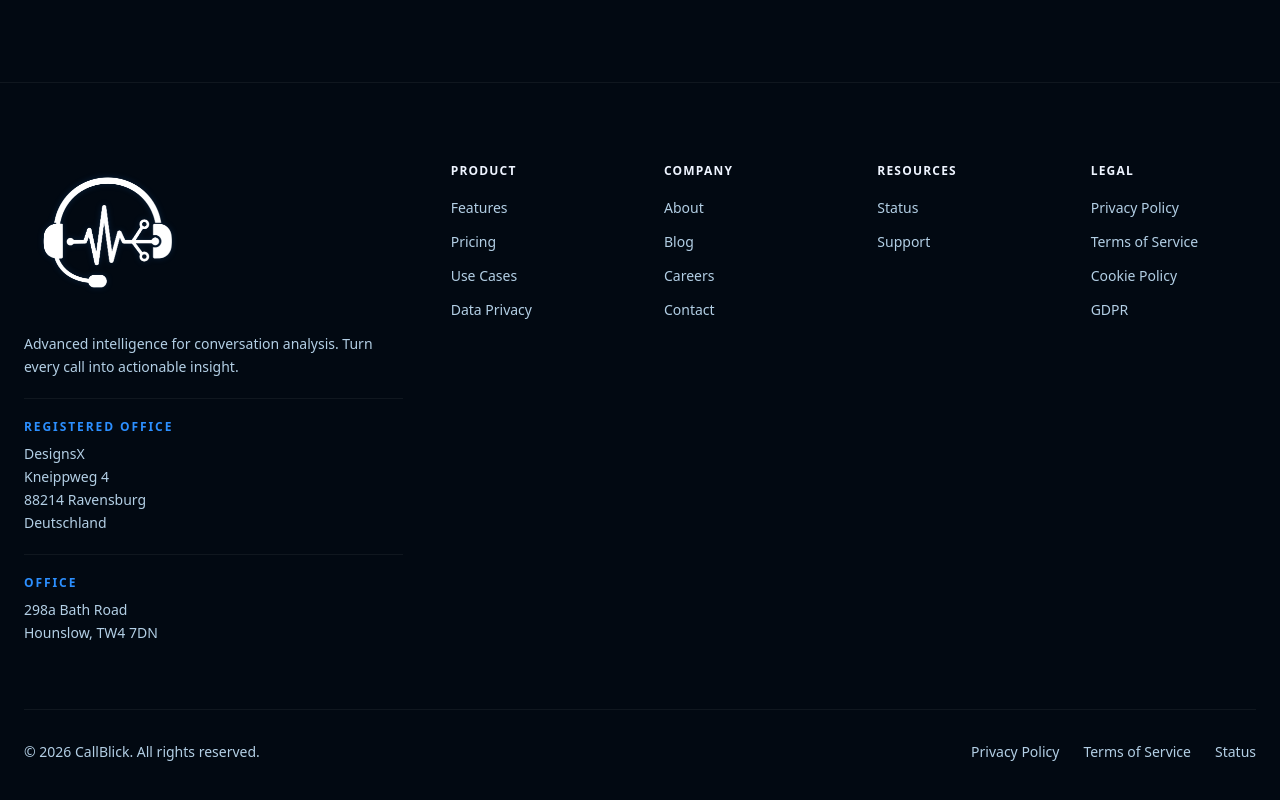
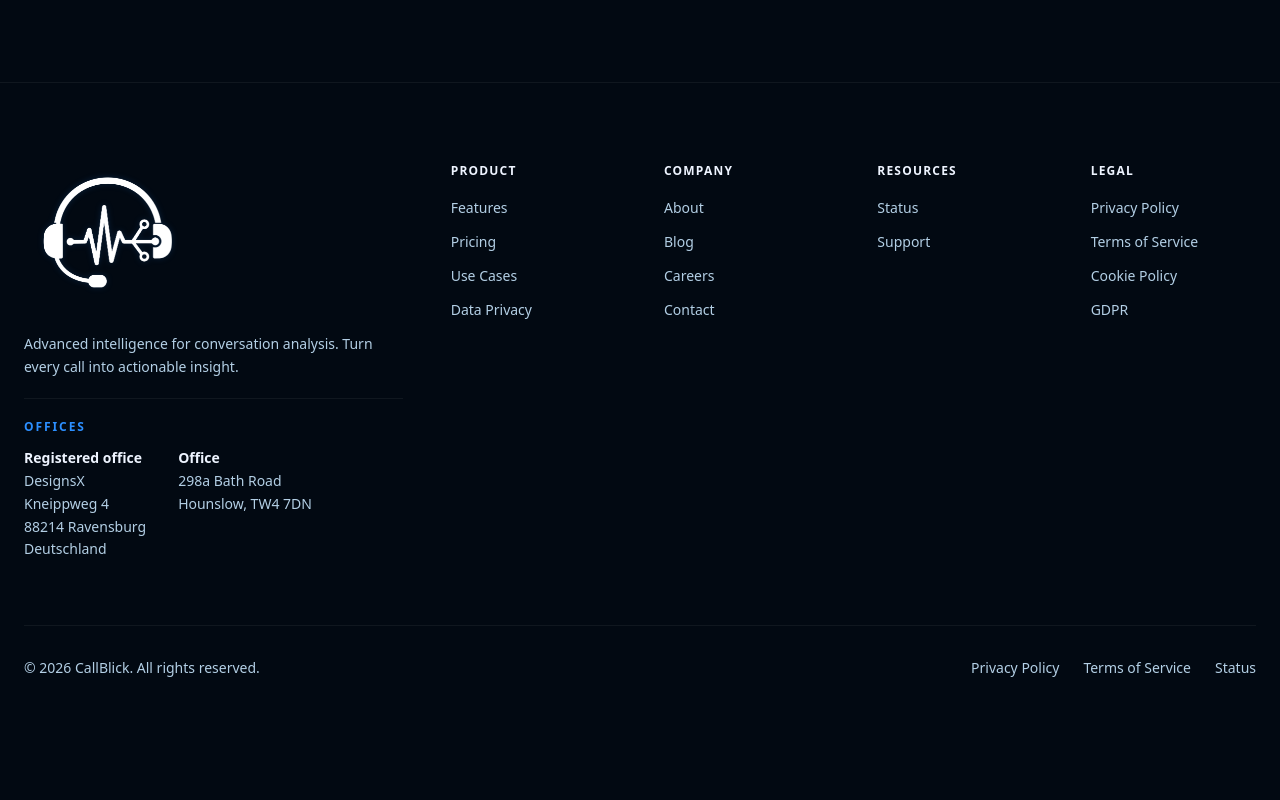
Before and after one commit to twilight-Studio/call-blick-site, a Next.js app in the folder WebSite/callblick-web/: page / in a window 1280 px wide. Shown: the part 4913-5713 px from the top of the page. After the commit the page ends 5671 px from the top, so only its background shows below. Built offline with nearby package versions, Linux system fonts and the light colour scheme.

Commit message:
Show office addresses side by side in footer

```diff
--- a/WebSite/callblick-web/src/components/Footer.tsx
+++ b/WebSite/callblick-web/src/components/Footer.tsx
@@ -54,12 +54,16 @@
             </p>
             <div className="mt-5 pt-5" style={{ borderTop: "1px solid rgba(255,255,255,0.06)" }}>
               <p
-                className="text-xs font-black uppercase tracking-[0.16em] mb-2"
+                className="text-xs font-black uppercase tracking-[0.16em] mb-3"
                 style={{ color: "#2C8FFF" }}
               >
-                Registered office
+                Offices
               </p>
+              <div className="flex flex-wrap gap-8">
+                <div>
                   <p className="text-sm leading-relaxed" style={{ color: "#B3CFE5" }}>
+                    <span className="font-black" style={{ color: "#EEF4FF" }}>Registered office</span>
+                    <br />
                     DesignsX
                     <br />
                     Kneippweg 4
@@ -69,18 +73,16 @@
                     Deutschland
                   </p>
                 </div>
-            <div className="mt-5 pt-5" style={{ borderTop: "1px solid rgba(255,255,255,0.06)" }}>
-              <p
-                className="text-xs font-black uppercase tracking-[0.16em] mb-2"
-                style={{ color: "#2C8FFF" }}
-              >
-                Office
-              </p>
+                <div>
                   <p className="text-sm leading-relaxed" style={{ color: "#B3CFE5" }}>
+                    <span className="font-black" style={{ color: "#EEF4FF" }}>Office</span>
+                    <br />
                     298a Bath Road
                     <br />
                     Hounslow, TW4 7DN
                   </p>
+                </div>
+              </div>
             </div>
           </div>
 
```
Lines whose indentation alone changed are shown as unchanged.
